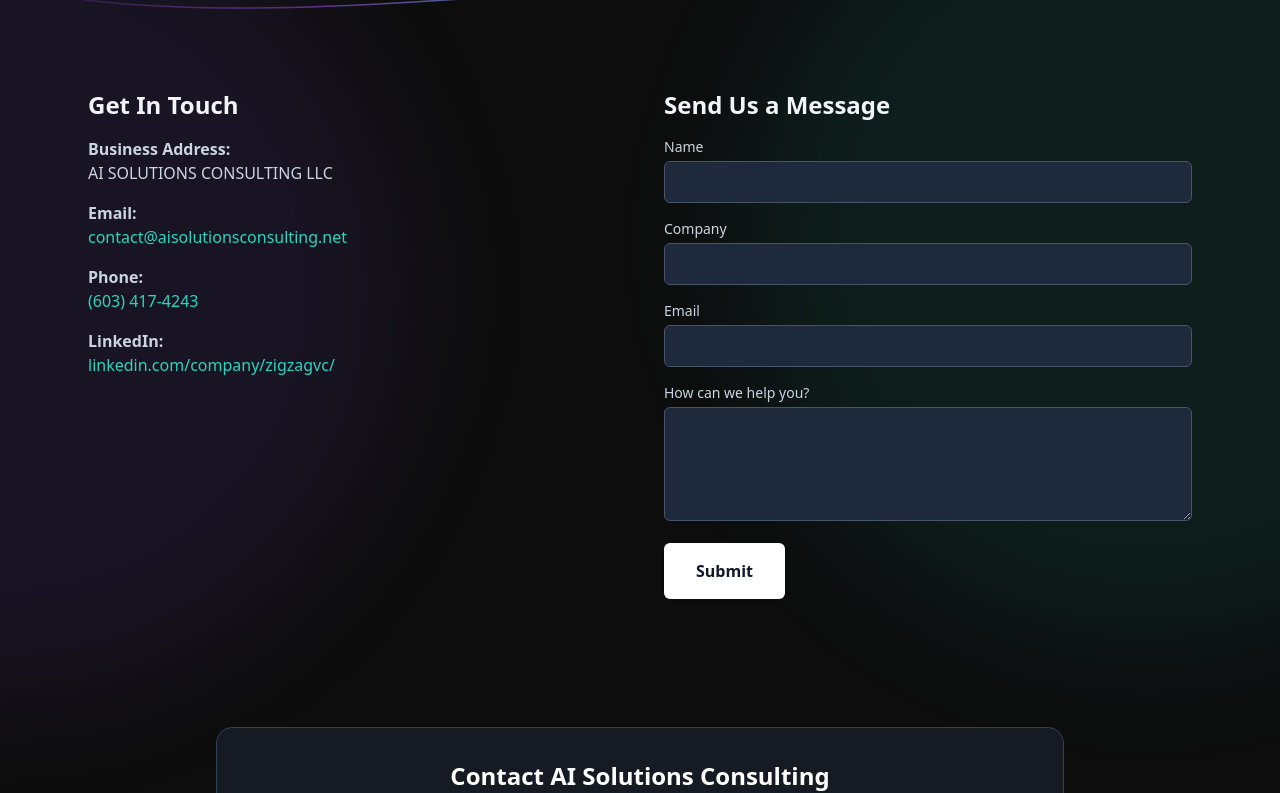
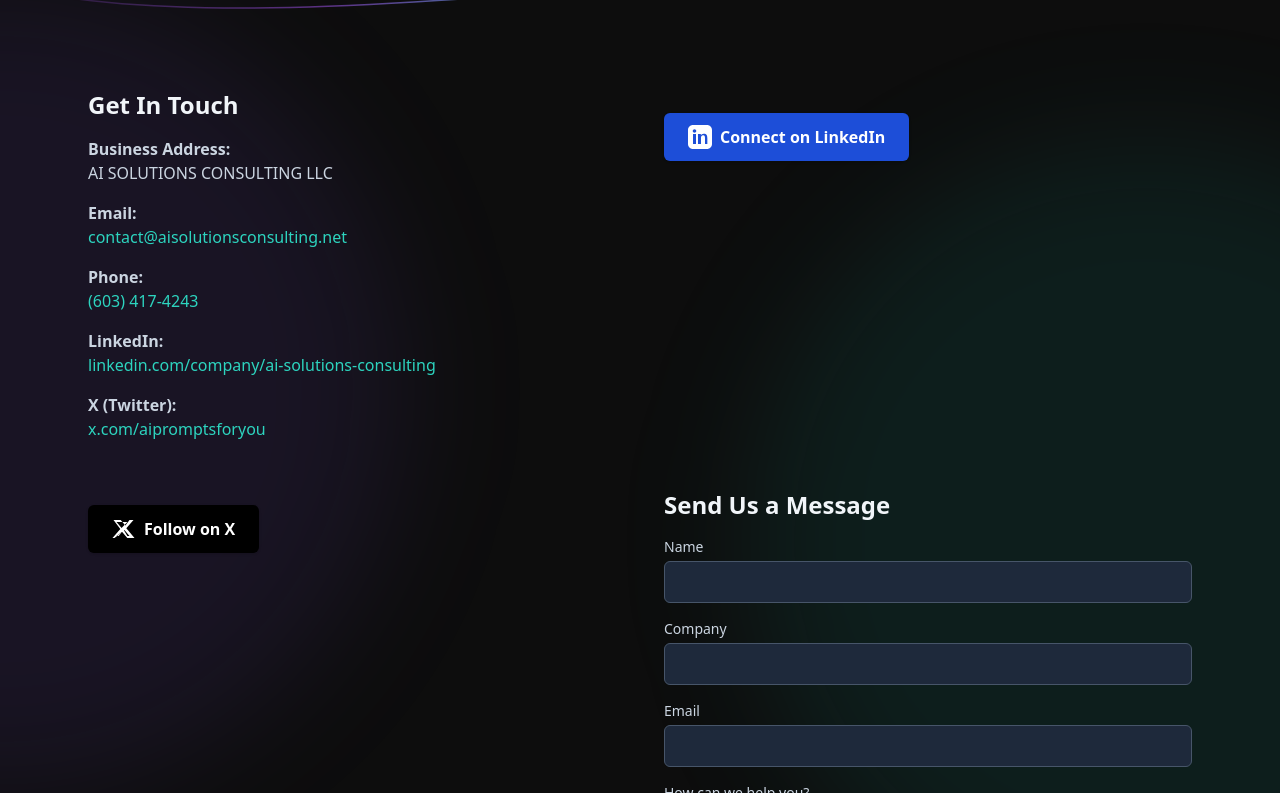
Before and after one commit to itferland/aipromptsformarketing-blog, a React (Vite) app: page /contact in a window 1280 px wide. Shown: the part 487-1280 px from the top of the page. Built offline with nearby package versions, Linux system fonts and the light colour scheme.

Commit message:
Fix JSX errors - remove featured case studies section

```diff
--- a/components/Icons.tsx
+++ b/components/Icons.tsx
@@ -42,8 +42,13 @@
 );
 
 export const XIcon = ({ className, onClick }: IconProps): React.ReactNode => (
-    <svg onClick={onClick} xmlns="http://www.w3.org/2000/svg" className={className} width="24" height="24" viewBox="0 0 24 24" fill="none" stroke="currentColor" strokeWidth="2" strokeLinecap="round" strokeLinejoin="round">
-        <line x1="18" y1="6" x2="6" y2="18"></line>
-        <line x1="6" y1="6" x2="18" y2="18"></line>
+    <svg onClick={onClick} xmlns="http://www.w3.org/2000/svg" className={className} width="24" height="24" viewBox="0 0 24 24" fill="currentColor">
+        <path d="M17.53 3H21.5l-7.19 8.19L22.5 21h-7.19l-5.09-6.09L2.5 21H.5l7.81-8.89L1.5 3h7.19l4.69 5.61L17.53 3zm-2.13 16h2.13l-5.09-6.09L4.5 19h2.13l5.09-6.09L15.4 19zM4.5 5l5.09 6.09L15.4 5H4.5z" />
     </svg>
 );
+
+export const LinkedInIcon = ({ className }: IconProps): React.ReactNode => (
+    <svg xmlns="http://www.w3.org/2000/svg" className={className} width="24" height="24" viewBox="0 0 24 24" fill="currentColor">
+        <path d="M19 0h-14c-2.761 0-5 2.239-5 5v14c0 2.761 2.239 5 5 5h14c2.761 0 5-2.239 5-5v-14c0-2.761-2.239-5-5-5zm-11 19h-3v-10h3v10zm-1.5-11.268c-.966 0-1.75-.784-1.75-1.75s.784-1.75 1.75-1.75 1.75.784 1.75 1.75-.784 1.75-1.75 1.75zm13.5 11.268h-3v-5.604c0-1.337-.026-3.063-1.868-3.063-1.868 0-2.154 1.459-2.154 2.968v5.699h-3v-10h2.881v1.367h.041c.401-.761 1.379-1.563 2.841-1.563 3.039 0 3.6 2.001 3.6 4.601v5.595z"/>
+    </svg>
+);
--- a/index.html
+++ b/index.html
@@ -2,7 +2,7 @@
 <html lang="en">
   <head>
     <meta charset="UTF-8" />
-    <link rel="icon" type="image/svg+xml" href="/vite.svg" />
+    <link rel="icon" type="image/svg+xml" href="/favicon.svg" />
     <meta name="viewport" content="width=device-width, initial-scale=1.0" />
     <title>Enterprise Cloud Transformation Services | AI Solutions Consulting</title>
     <meta name="description" content="Unlock ROI with our AI-powered enterprise cloud transformation services. We deliver secure cloud migration, zero-trust security, and help you secure grant funding to offset costs. Partner with AI Solutions Consulting.">
--- a/package.json
+++ b/package.json
@@ -6,10 +6,12 @@
   "scripts": {
     "dev": "vite",
     "build": "vite build",
-    "preview": "vite preview"
+    "preview": "vite preview",
+    "check-links": "lychee ."
   },
   "dependencies": {
     "@google/genai": "^1.9.0",
+    "postcss": "^8.5.6",
     "react": "^19.1.0",
     "react-dom": "^19.1.0",
     "react-router-dom": "^6.23.1"
@@ -17,6 +19,7 @@
   "devDependencies": {
     "@types/node": "^22.14.0",
     "@types/react": "^19.1.8",
+    "lychee": "^0.2.12",
     "typescript": "~5.7.2",
     "vite": "^6.2.0"
   }
--- a/pages/Contact.tsx
+++ b/pages/Contact.tsx
@@ -1,4 +1,5 @@
 import React, { useState, useId } from 'react';
+import { LinkedInIcon, XIcon } from '../components/Icons';
 
 const WaveDivider = (): React.ReactNode => {
   const id = useId();
@@ -84,9 +85,39 @@
                   </li>
                   <li>
                     <strong>LinkedIn:</strong><br />
-                    <a href="https://www.linkedin.com/company/zigzagvc/" target="_blank" rel="noopener noreferrer" className="text-teal-400">linkedin.com/company/zigzagvc/</a>
+                    <a href="https://www.linkedin.com/company/ai-solutions-consulting" target="_blank" rel="noopener noreferrer" className="text-teal-400">linkedin.com/company/ai-solutions-consulting</a>
+                  </li>
+                  <li>
+                    <strong>X (Twitter):</strong><br />
+                    <a href="https://x.com/aipromptsforyou" target="_blank" rel="noopener noreferrer" className="text-teal-400">x.com/aipromptsforyou</a>
                   </li>
                 </ul>
+              </div>
+              {/* LinkedIn Button */}
+              <div className="mt-6">
+                <a
+                  href="https://www.linkedin.com/company/ai-solutions-consulting"
+                  target="_blank"
+                  rel="noopener noreferrer"
+                  className="inline-flex items-center gap-2 rounded-md bg-blue-700 hover:bg-blue-800 px-6 py-3 font-semibold text-white shadow transition-colors"
+                  aria-label="Visit our LinkedIn page"
+                >
+                  <LinkedInIcon className="w-6 h-6" />
+                  Connect on LinkedIn
+                </a>
+              </div>
+              {/* X (Twitter) Button */}
+              <div className="mt-4">
+                <a
+                  href="https://x.com/aipromptsforyou"
+                  target="_blank"
+                  rel="noopener noreferrer"
+                  className="inline-flex items-center gap-2 rounded-md bg-black hover:bg-gray-900 px-6 py-3 font-semibold text-white shadow transition-colors"
+                  aria-label="Visit our X (Twitter) page"
+                >
+                  <XIcon className="w-6 h-6" />
+                  Follow on X
+                </a>
               </div>
               {/* Column 2: Contact Form */}
               <div>
--- a/pages/Home.tsx
+++ b/pages/Home.tsx
@@ -145,35 +145,6 @@
             </div>
           </section>
 
-          {/* FEATURED CASE STUDIES */}
-          <section className="py-16">
-            <div className="mx-auto max-w-6xl px-6">
-              <h2 className="text-center text-2xl font-bold text-slate-100">Real-world wins</h2>
-              <div className="mt-10 grid gap-8 md:grid-cols-2">
-                <article className="group relative rounded-lg border border-slate-700 bg-slate-800/50 p-6 backdrop-blur-sm transition-all duration-300 hover:border-teal-400/30 hover:bg-slate-800/80 hover:shadow-2xl hover:shadow-teal-900/50">
-                  <h3 className="font-semibold text-teal-400">
-                    Automated Onboarding Saves 100+ Hours
-                  </h3>
-                  <p className="mt-2 text-sm text-slate-400">
-                    A seed-stage SaaS startup cut user-setup time from 2&nbsp;days to 2&nbsp;hours by integrating our AI Platform.
-                  </p>
-                  <a href="/case-studies/startup-onboarding"
-                    className="mt-4 inline-block text-sm font-semibold text-teal-400 hover:underline">Learn More →</a>
-                </article>
-                <article className="group relative rounded-lg border border-slate-700 bg-slate-800/50 p-6 backdrop-blur-sm transition-all duration-300 hover:border-teal-400/30 hover:bg-slate-800/80 hover:shadow-2xl hover:shadow-teal-900/50">
-                  <h3 className="font-semibold text-teal-400">
-                    Secure Cloud Migration for Global Co.
-                  </h3>
-                  <p className="mt-2 text-sm text-slate-400">
-                    We automated a complex cloud migration, cutting downtime to near-zero while meeting strict compliance standards.
-                  </p>
-                  <a href="/case-studies/enterprise-cloud"
-                    className="mt-4 inline-block text-sm font-semibold text-teal-400 hover:underline">Learn More →</a>
-                </article>
-              </div>
-            </div>
-          </section>
-
           {/* INSIGHTS TEASER */}
           <section className="py-16">
             <div className="mx-auto max-w-6xl px-6 text-center">
```
Also changed, not shown: public/favicon.svg (added), 1 other file (tests, documents, lock files or other folders).
